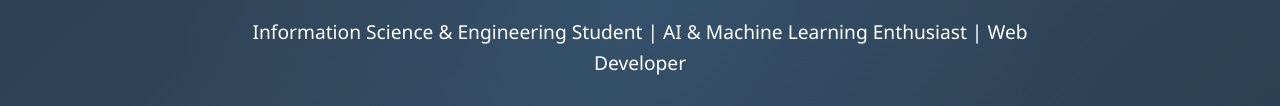
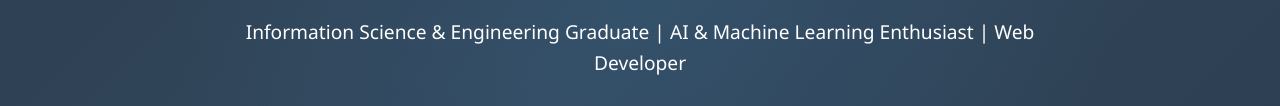
Before and after one commit to savinayap/savinayap.github.io, a plain HTML site: page index.html in a window 1280 px wide. Shown: the part 230-336 px from the top of the page. Drawn offline with Linux system fonts and the light colour scheme.

```diff
--- a/index.html
+++ b/index.html
@@ -602,7 +602,7 @@
     <section id="home" class="hero">
         <div class="container">
             <h1>Savinaya</h1>
-            <p>Information Science & Engineering Student | AI & Machine Learning Enthusiast | Web Developer</p>
+            <p>Information Science & Engineering Graduate | AI & Machine Learning Enthusiast | Web Developer</p>
             <div class="contact-info">
                 <a href="mailto:psavinaya@gmail.com">
                     <i class="fas fa-envelope"></i> psavinaya@gmail.com
@@ -876,4 +876,5 @@
         });
     </script>
 </body>
+
 </html>
```
